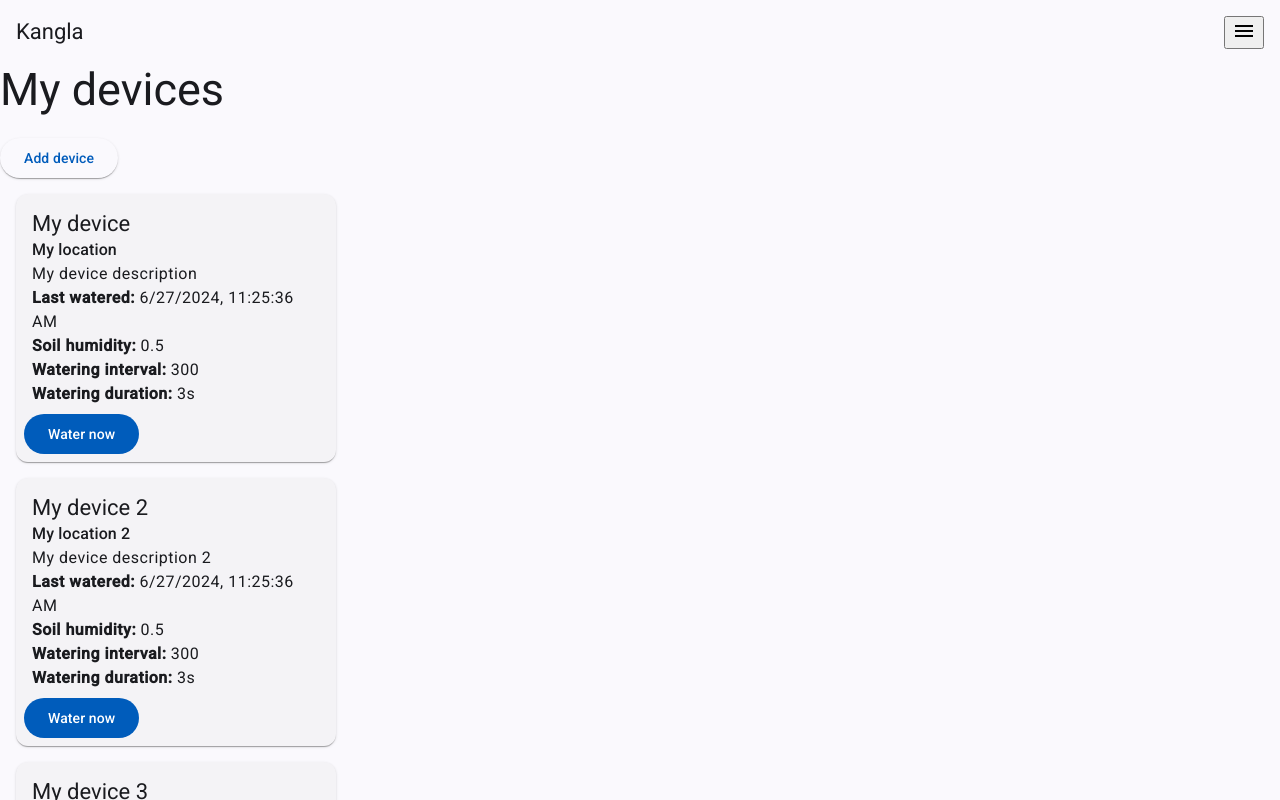
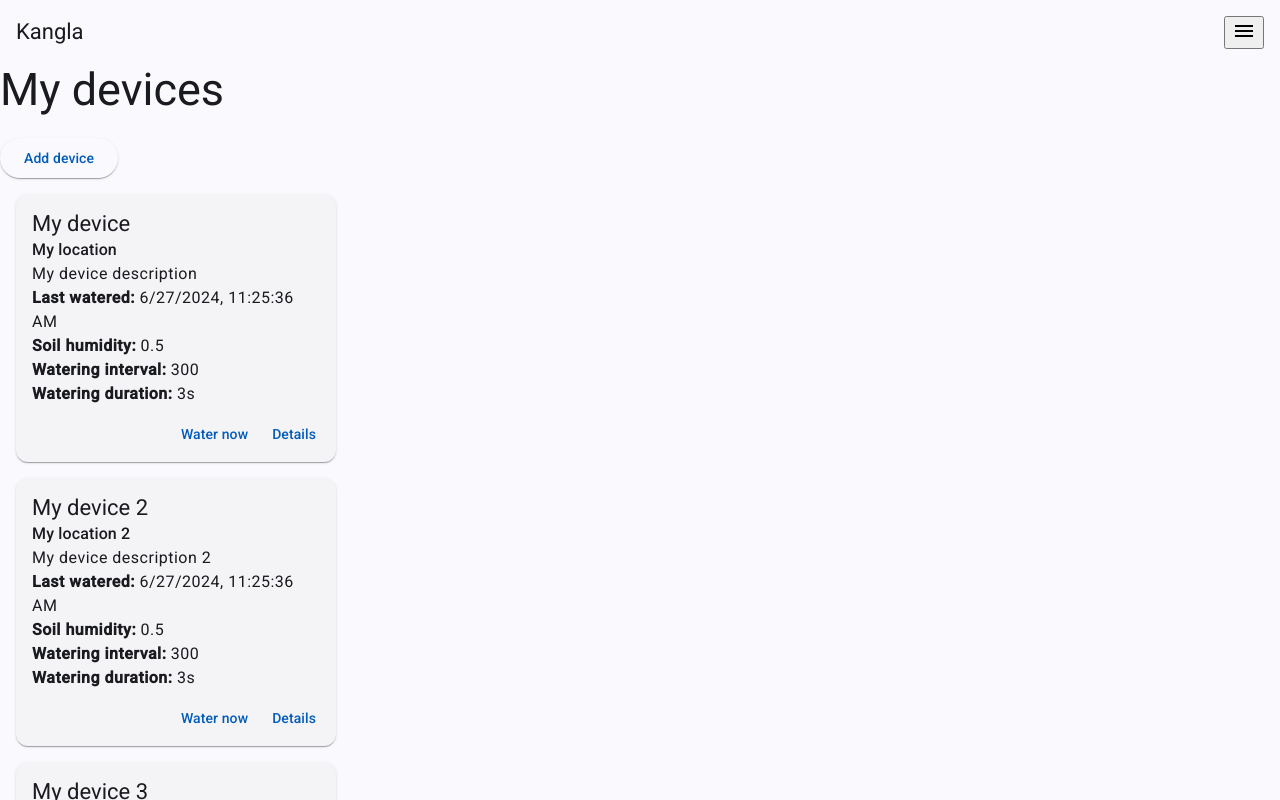
Before and after one commit to gkatrasnik/kangla-frontend, an Angular app: page /home in a window 1280 px wide. Built offline with nearby package versions, Linux system fonts and the light colour scheme.

Commit message:
details page created

```diff
--- a/src/app/app.component.html
+++ b/src/app/app.component.html
@@ -10,7 +10,9 @@
 
   <mat-sidenav-content>
     <mat-toolbar>
-      <span>Kangla</span>
+      <a routerLink="/home" class="logo">
+        <span >Kangla</span>
+      </a>
       <span class="spacer"></span>
       <button mat-icon-button (click)="sidenav.toggle()">
         <mat-icon>menu</mat-icon>
--- a/src/app/app.component.scss
+++ b/src/app/app.component.scss
@@ -15,3 +15,8 @@ mat-toolbar {
 .spacer {
   flex: 1 1 auto;
 }
+
+.logo {
+  color: inherit;
+  text-decoration: none;
+}
--- a/src/app/app.routes.ts
+++ b/src/app/app.routes.ts
@@ -6,5 +6,5 @@ import { HomeComponent } from './devices/pages/home/home.component';
 export const routes: Routes = [
     { path: '', redirectTo: '/home', pathMatch: 'full' },
     { path: 'home', component: HomeComponent },
-    { path: 'details', component: DetailsComponent },
+    { path: 'details/:id', component: DetailsComponent },
 ];
--- a/src/app/devices/components/watering-device-card/watering-device-card.component.html
+++ b/src/app/devices/components/watering-device-card/watering-device-card.component.html
@@ -10,7 +10,10 @@
             <div><b>Watering interval:</b> {{wateringDevice.wateringInterval}}</div>
             <div><b>Watering duration:</b> {{wateringDevice.wateringDuration}}s</div>
         </mat-card-content>
-    <mat-card-actions>
-        <button mat-flat-button [disabled]="wateringDevice.waterNow" (click)="triggerWatering()">Water now</button>
+        <mat-card-actions align="end">
+            <button mat-button [disabled]="wateringDevice.waterNow" (click)="triggerWatering()">Water now</button>
+            <a [routerLink]="['/details', wateringDevice.id]">
+                <button mat-button>Details</button>
+            </a>
         </mat-card-actions>
     </mat-card>
--- a/src/app/devices/components/watering-device-card/watering-device-card.component.ts
+++ b/src/app/devices/components/watering-device-card/watering-device-card.component.ts
@@ -1,4 +1,5 @@
 import { Component, Input } from '@angular/core';
+import { Router, RouterLink } from '@angular/router';
 import { MatCardModule } from '@angular/material/card';
 import { MatButtonModule } from '@angular/material/button';
 import { WateringDevice } from '../../watering-device';
@@ -6,7 +7,7 @@ import { WateringDevice } from '../../watering-device';
 @Component({
   selector: 'app-watering-device-card',
   standalone: true,
-  imports: [MatButtonModule, MatCardModule],
+  imports: [MatButtonModule, MatCardModule, RouterLink],
   templateUrl: './watering-device-card.component.html',
   styleUrl: './watering-device-card.component.scss'
 })
--- /dev/null
+++ b/src/app/devices/pages/add-device/add-device.component.html
@@ -0,0 +1 @@
+<p>add-device works!</p>
--- a/src/app/devices/pages/details/details.component.html
+++ b/src/app/devices/pages/details/details.component.html
@@ -1 +1,3 @@
-<p>details works!</p>
+<h2>{{wateringDevice?.name}}</h2>
+<h3>{{wateringDevice?.location}}</h3>
+<p>{{wateringDevice?.description}}</p>
--- a/src/app/devices/pages/details/details.component.ts
+++ b/src/app/devices/pages/details/details.component.ts
@@ -1,4 +1,7 @@
-import { Component } from '@angular/core';
+import { Component, inject } from '@angular/core';
+import { WateringDeviceService } from '../../watering-device.service';
+import { ActivatedRoute } from '@angular/router';
+import { WateringDevice } from '../../watering-device';
 
 @Component({
   selector: 'app-details',
@@ -8,5 +11,13 @@ import { Component } from '@angular/core';
   styleUrl: './details.component.scss'
 })
 export class DetailsComponent {
+  route: ActivatedRoute = inject(ActivatedRoute);
+  wateringDeviceService: WateringDeviceService = inject(WateringDeviceService);
 
+  wateringDeviceId = -1;
+  wateringDevice: WateringDevice | undefined;
+  constructor() {
+    this.wateringDeviceId = Number(this.route.snapshot.params['id']);
+    this.wateringDevice = this.wateringDeviceService.getWateringDeviceById(this.wateringDeviceId);
+  }
 }
```
Also changed, not shown: src/app/devices/pages/add-device/add-device.component.ts (added, +12 -0 lines), src/app/devices/pages/add-device/add-device.component.scss (added), 1 other file (tests, documents, lock files or other folders). Lines whose indentation alone changed are shown as unchanged.
